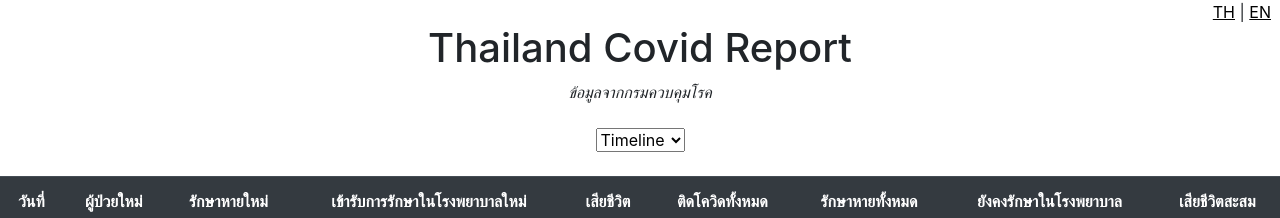
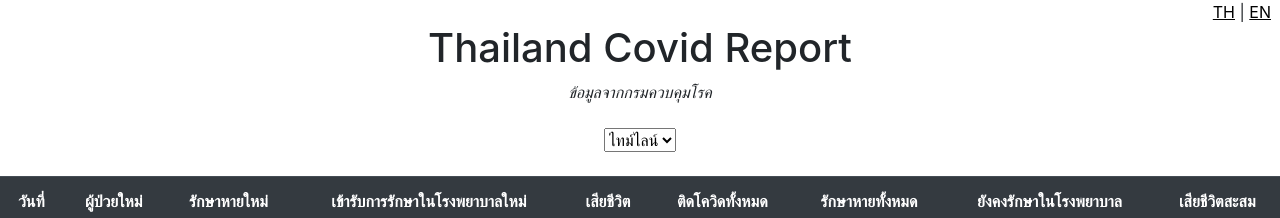
Before and after one commit to poknovem/Dont-Know-App, a React (Create React App) app: page / in a window 1280 px wide. Shown: the top 218 px of the page. Built offline with nearby package versions, Linux system fonts and the light colour scheme; no server answers.

Commit message:
let covid option to 2 language {th,en}

```diff
--- a/src/components/Covid/CovidOption.js
+++ b/src/components/Covid/CovidOption.js
@@ -1,15 +1,17 @@
-import React from 'react';
+import React, { useContext } from 'react';
 import '../../../node_modules/bootstrap/dist/css/bootstrap.min.css';
 import * as Constants from '../../constants/Constants.js';
+import Context from '../../context/Context';
 
-const covidOption = props =>{
+const CovidOption = props =>{
     console.log('[covidOption.js]');
+    const context = useContext(Context);
     return (
         <select id="covidOptionId" className="form-select" aria-label="Default select example" value={props.selected} onChange={(event)=>{props.changed(event)}}>
-            <option value={Constants.COVID_TIMELINE_OPTION}>Timeline</option>
-            <option value={Constants.COVID_PROVINCE_OPTION}>Province</option>
-            <option value={Constants.COVID_NATIONS_OPTION}>Nation</option>
+            <option value={Constants.COVID_TIMELINE_OPTION}>{context.label.TIMELINE_OPTION}</option>
+            <option value={Constants.COVID_PROVINCE_OPTION}>{context.label.PROVINCE_OPTION}</option>
+            <option value={Constants.COVID_NATIONS_OPTION}>{context.label.NATION_OPTION}</option>
         </select>
     );
 }
-export default covidOption;
+export default CovidOption;
--- a/src/constants/LabelEN.js
+++ b/src/constants/LabelEN.js
@@ -10,3 +10,6 @@ export const DEATHS="Deaths";
 export const PROVINCE="Province";
 export const NATION="Nation";
 export const REFERENCES="Information from Department of Disease Control";
+export const TIMELINE_OPTION="Timeline";
+export const PROVINCE_OPTION="Province";
+export const NATION_OPTION="Nation";
--- a/src/constants/LabelTH.js
+++ b/src/constants/LabelTH.js
@@ -10,3 +10,6 @@ export const DEATHS="เสียชีวิตสะสม";
 export const PROVINCE="จังหวัด";
 export const NATION="เชื้อชาติที่อาศัยในประเทศไทย";
 export const REFERENCES="ข้อมูลจากกรมควบคุมโรค";
+export const TIMELINE_OPTION="ไทม์ไลน์";
+export const PROVINCE_OPTION="จังหวัด";
+export const NATION_OPTION="เชื้อชาติ";
```
